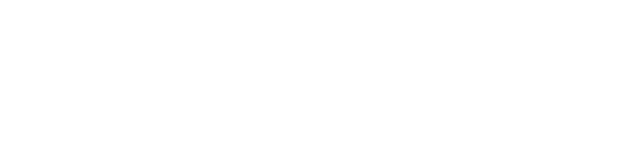
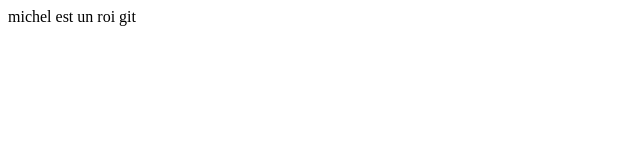
Before and after one commit to michemai/angular, a plain HTML site: page app/index.html in a window 1280 px wide. Shown: the whole page, without its empty margins (0-640 px from the left). Drawn offline with Linux system fonts and the light colour scheme.

Commit message:
rajout de michel
Signed-off-by: michemai <miche_mai@yahoo.fr>

```diff
--- a/app/index.html
+++ b/app/index.html
@@ -6,5 +6,6 @@
 </head>
 
 <body>
+michel est un roi git
 </body>
 </html>
```
